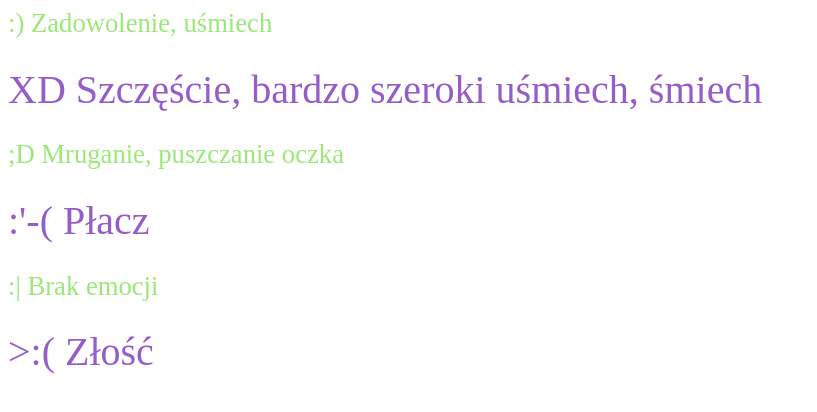
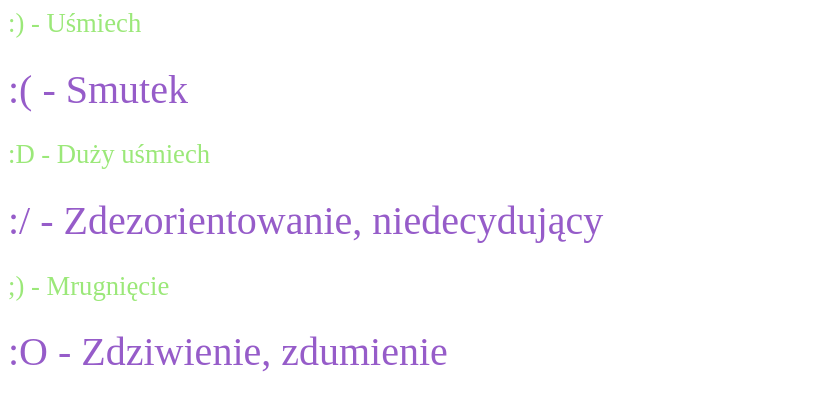
Before and after one commit to BortekZ/css, a plain HTML site: page zien_z15.html in a window 1280 px wide. Shown: the whole page, without its empty margins (0-817 px from the left). Drawn offline with Linux system fonts and the light colour scheme.

Commit message:
Update zien_z15.html

```diff
--- a/zien_z15.html
+++ b/zien_z15.html
@@ -6,12 +6,12 @@
 
 </head>
 <body>
-<p>:) Zadowolenie, uśmiech</p>
-XD Szczęście, bardzo szeroki uśmiech, śmiech
-<p>;D Mruganie, puszczanie oczka</p>
-:'-( Płacz
-<p>:| Brak emocji</p>
->:( Złość
+<p>:) - Uśmiech</p>
+:( - Smutek
+<p>:D - Duży uśmiech</p>
+:/ - Zdezorientowanie, niedecydujący
+<p>;) - Mrugnięcie</p>
+:O - Zdziwienie, zdumienie
 
  </body>
 </html>
```
